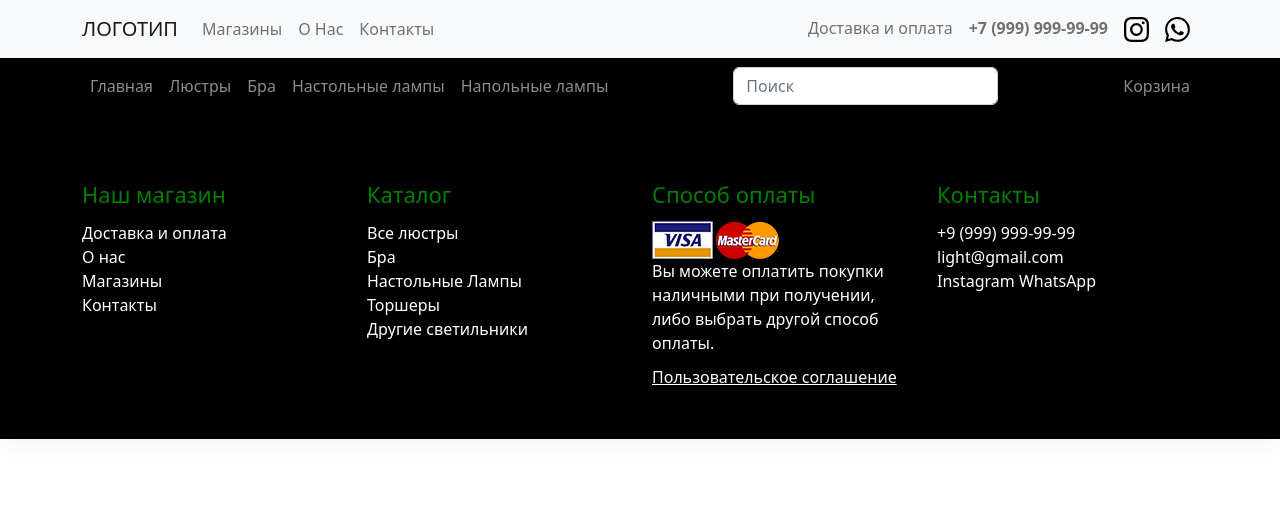
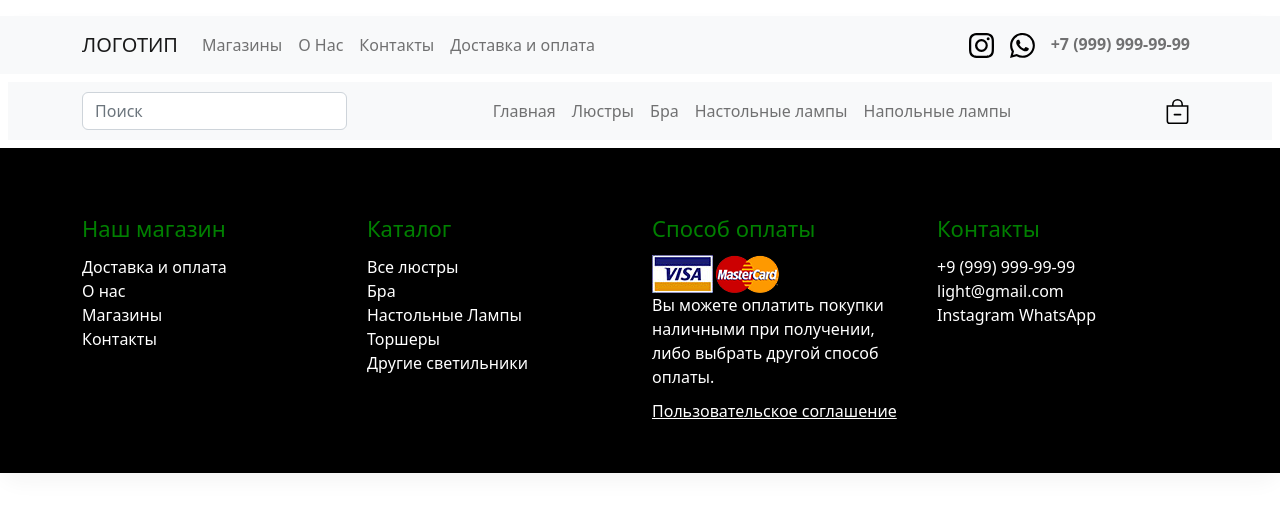
Before and after one commit to Jophkins/light-sp, a React (Create React App) app in the folder light-msk-shop_client/: page / in a window 1280 px wide. Shown: the top 512 px of the page. Built offline with nearby package versions, Linux system fonts and the light colour scheme; no server answers.

Commit message:
headers design rework

```diff
--- a/light-msk-shop_client/src/components/MainNavbar/index.jsx
+++ b/light-msk-shop_client/src/components/MainNavbar/index.jsx
@@ -5,16 +5,16 @@ import whatsapp from "../../assets/img/whatsapp.svg";
 
 const MainNavbar = () => {
   return (
-    <nav className="navbar navbar-expand-md bg-light clear">
+    <nav className="navbar navbar-expand-md bg-light clear mt-3">
       <div className="container">
-        <div className="navbar-brand">
-          <Link to='/light-sp'>ЛОГОТИП</Link>
-        </div>
         <button className="navbar-toggler collapsed" type="button" data-bs-toggle="collapse"
                 data-bs-target="#navbarSupportedContent" aria-controls="navbarSupportedContent" aria-expanded="false"
                 aria-label="Toggle navigation">
           <span className="navbar-toggler-icon"/>
         </button>
+        <div className="navbar-brand ms-0">
+          <Link to='/light-sp'>ЛОГОТИП</Link>
+        </div>
         <div className="navbar-collapse collapse" id="navbarSupportedContent">
           <ul className="navbar-nav me-auto mb-2 mb-md-0">
             <li className="nav-item">
@@ -32,18 +32,13 @@ const MainNavbar = () => {
                 <Link to='/light-sp/contacts'>Контакты</Link>
               </div>
             </li>
-          </ul>
-          <ul className="navbar-nav ">
             <li className="nav-item">
               <div className="nav-link">
                 <Link to='/light-sp/delivery'>Доставка и оплата</Link>
               </div>
             </li>
-            <li className="nav-item">
-              <div className="nav-link">
-                <b>+7 (999) 999-99-99</b>
-              </div>
-            </li>
+          </ul>
+          <ul className="navbar-nav">
             <li className="nav-item">
               <div className="nav-link">
                 <img width={25} src={instagram} alt=""/>
@@ -54,8 +49,18 @@ const MainNavbar = () => {
                 <img width={25} src={whatsapp} alt=""/>
               </div>
             </li>
+            <li className="nav-item">
+              <div className="nav-link">
+                <b><a href="tel:+79999999999">+7 (999) 999-99-99</a></b>
+              </div>
+            </li>
           </ul>
         </div>
+        <button className="navbar-toggler collapsed" type="button" data-bs-toggle="collapse"
+                data-bs-target="#navbarSupportedContent2" aria-controls="navbarSupportedContent2" aria-expanded="false"
+                aria-label="Toggle navigation">
+          <span className="navbar-toggler-icon"/>
+        </button>
       </div>
     </nav>
   );
--- a/light-msk-shop_client/src/components/SecondNavbar/index.jsx
+++ b/light-msk-shop_client/src/components/SecondNavbar/index.jsx
@@ -1,18 +1,17 @@
 import React from 'react';
 import {Link} from "react-router-dom";
+import bagDash from '../../assets/img/bag-dash.svg';
 
 const SecondNavbar = () => {
   return (
-    <nav className="navbar sticky-top navbar-expand-md navbar-dark bg-black clear">
+    <nav className="navbar sticky-top navbar-expand-md bg-light clear m-2 p-2">
       <div className="container">
-
-        <button className="navbar-toggler collapsed" type="button" data-bs-toggle="collapse"
-                data-bs-target="#navbarSupportedContent2" aria-controls="navbarSupportedContent2" aria-expanded="false"
-                aria-label="Toggle navigation">
-          <span className="navbar-toggler-icon"/>
-        </button>
-
         <div className="navbar-collapse collapse" id="navbarSupportedContent2">
+          <ul className="navbar-nav me-auto mb-2 mb-md-0">
+            <li className="nav-item">
+              <input className="form-control me-2" type="search" placeholder="Поиск" aria-label="Search"/>
+            </li>
+          </ul>
           <ul className="navbar-nav me-auto mb-2 mb-md-0">
             <li className="nav-item">
               <div className="nav-link">
@@ -40,15 +39,12 @@ const SecondNavbar = () => {
               </div>
             </li>
           </ul>
-          <ul className="navbar-nav me-auto mb-2 mb-md-0">
-            <li className="nav-item">
-              <input className="form-control me-2" type="search" placeholder="Поиск" aria-label="Search"/>
-            </li>
-          </ul>
           <ul className="navbar-nav me-0">
             <li className="nav-item">
               <div className="nav-link">
-                <Link to='/light-sp/cart'>Корзина</Link>
+                <Link to='/light-sp/cart'>
+                  <img width={25} src={bagDash} alt=""/>
+                </Link>
               </div>
             </li>
           </ul>
```
Also changed, not shown: light-msk-shop_client/src/assets/img/bag-dash.svg (added).
